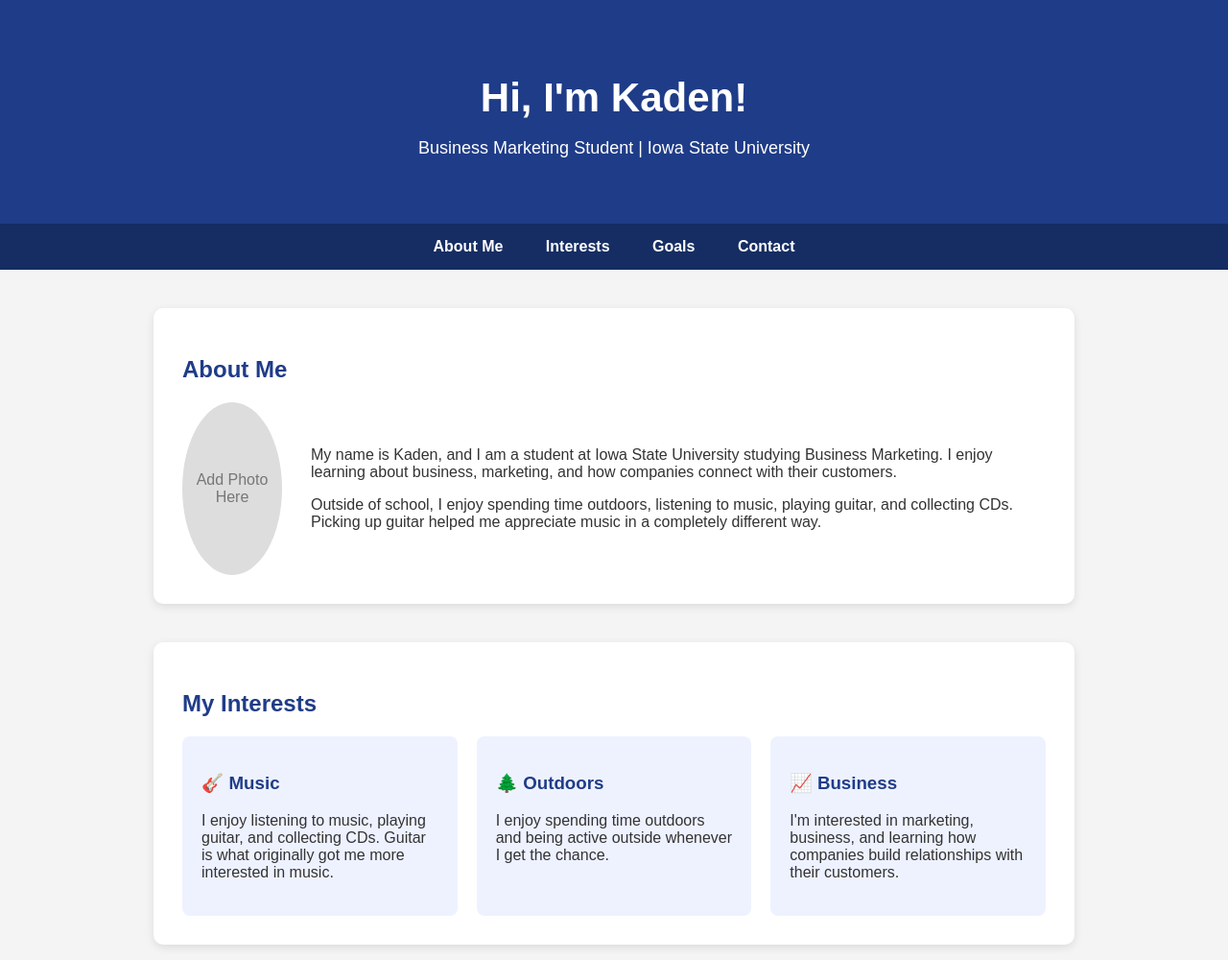
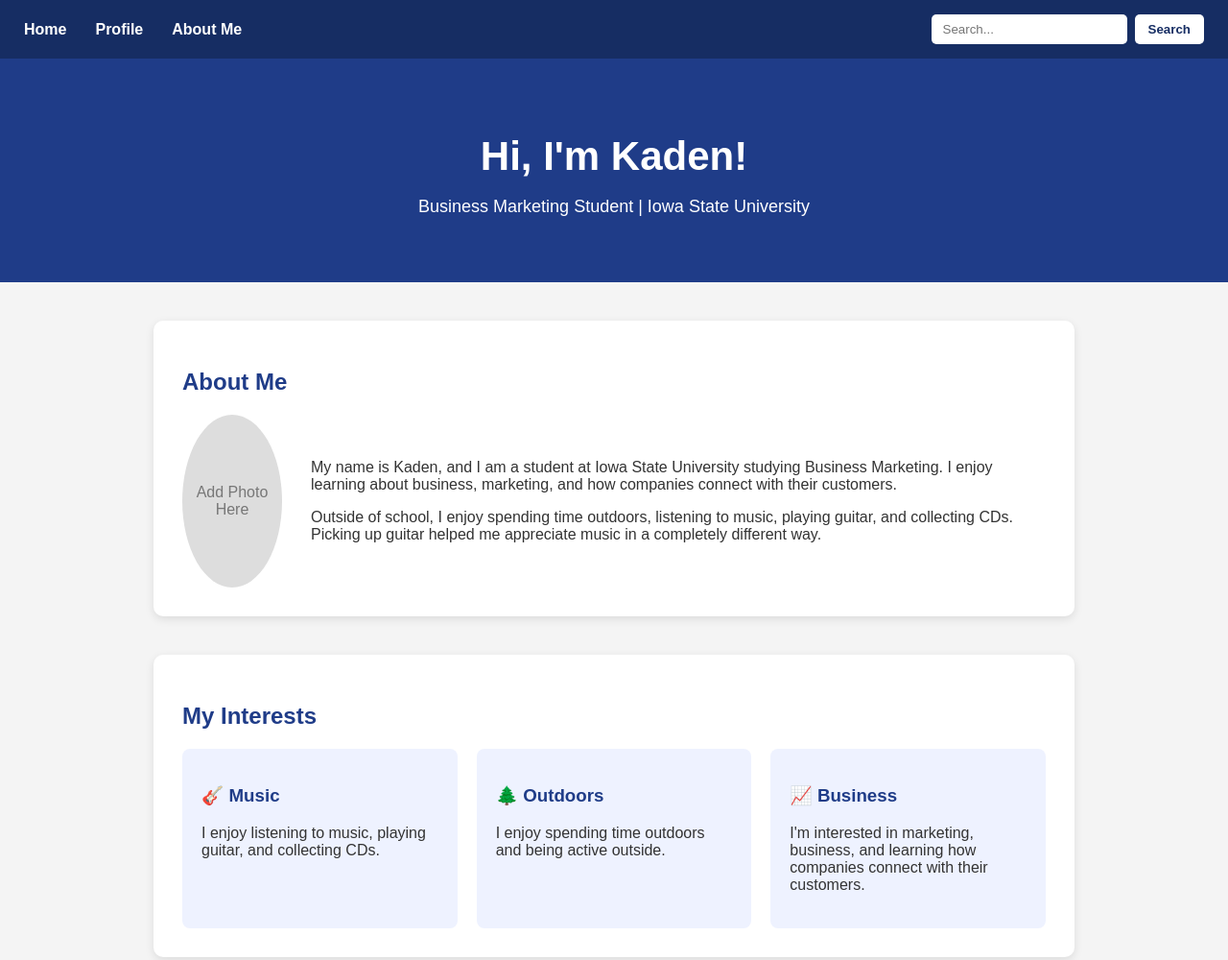
Before and after one commit to ktomkins23/Digital-Marketing-Test, a plain HTML site: page index.html in a window 1280 px wide. Shown: the top 1000 px of the page at 96% size. Drawn offline with Linux system fonts and the light colour scheme.

Commit message:
Implement sticky navigation and enhance styles
Added a sticky navigation bar and updated styles for better layout. Improved text clarity in various sections.

```diff
--- a/index.html
+++ b/index.html
@@ -1,8 +1,10 @@
+
 <!DOCTYPE html>
 <html lang="en">
 <head>
     <meta charset="UTF-8">
     <meta name="viewport" content="width=device-width, initial-scale=1.0">
+
     <title>About Me - Kaden</title>
 
     <style>
@@ -13,6 +15,64 @@
             color: #333;
         }
 
+        /* Navigation Bar */
+        .main-nav {
+            width: 100%;
+            background-color: #162d63;
+            display: flex;
+            justify-content: space-between;
+            align-items: center;
+            padding: 15px 25px;
+            box-sizing: border-box;
+            position: sticky;
+            top: 0;
+            z-index: 1000;
+        }
+
+        .nav-left {
+            display: flex;
+            gap: 30px;
+            align-items: center;
+        }
+
+        .nav-left a {
+            color: white;
+            text-decoration: none;
+            font-weight: bold;
+            font-size: 16px;
+        }
+
+        .nav-left a:hover {
+            text-decoration: underline;
+        }
+
+        .nav-right {
+            display: flex;
+            gap: 8px;
+        }
+
+        #searchBar {
+            padding: 8px 12px;
+            border: none;
+            border-radius: 5px;
+            width: 180px;
+        }
+
+        #searchButton {
+            padding: 8px 14px;
+            border: none;
+            border-radius: 5px;
+            background-color: white;
+            color: #162d63;
+            font-weight: bold;
+            cursor: pointer;
+        }
+
+        #searchButton:hover {
+            background-color: #ddd;
+        }
+
+        /* Header */
         header {
             background-color: #1f3c88;
             color: white;
@@ -29,23 +89,7 @@
             font-size: 18px;
         }
 
-        nav {
-            background-color: #162d63;
-            text-align: center;
-            padding: 15px;
-        }
-
-        nav a {
-            color: white;
-            text-decoration: none;
-            margin: 0 20px;
-            font-weight: bold;
-        }
-
-        nav a:hover {
-            text-decoration: underline;
-        }
-
+        /* Sections */
         section {
             max-width: 900px;
             margin: 40px auto;
@@ -103,14 +147,20 @@
             margin-top: 50px;
         }
 
+        /* Mobile */
         @media (max-width: 600px) {
+            .main-nav {
+                flex-direction: column;
+                gap: 15px;
+            }
+
+            .nav-left {
+                gap: 15px;
+            }
+
             .about-container {
                 flex-direction: column;
                 text-align: center;
-            }
-
-            nav a {
-                margin: 0 8px;
             }
         }
     </style>
@@ -122,13 +172,6 @@
         <h1>Hi, I'm Kaden!</h1>
         <p>Business Marketing Student | Iowa State University</p>
     </header>
-
-    <nav>
-        <a href="#about">About Me</a>
-        <a href="#interests">Interests</a>
-        <a href="#goals">Goals</a>
-        <a href="#contact">Contact</a>
-    </nav>
 
     <section id="about">
         <h2>About Me</h2>
@@ -156,7 +199,6 @@
         </div>
     </section>
 
-
     <section id="interests">
         <h2>My Interests</h2>
 
@@ -166,15 +208,13 @@
                 <h3>🎸 Music</h3>
                 <p>
                     I enjoy listening to music, playing guitar, and collecting CDs.
-                    Guitar is what originally got me more interested in music.
                 </p>
             </div>
 
             <div class="card">
                 <h3>🌲 Outdoors</h3>
                 <p>
-                    I enjoy spending time outdoors and being active outside whenever
-                    I get the chance.
+                    I enjoy spending time outdoors and being active outside.
                 </p>
             </div>
 
@@ -182,21 +222,20 @@
                 <h3>📈 Business</h3>
                 <p>
                     I'm interested in marketing, business, and learning how
-                    companies build relationships with their customers.
+                    companies connect with their customers.
                 </p>
             </div>
 
         </div>
     </section>
 
-
     <section id="goals">
         <h2>My Goals</h2>
 
         <p>
-            One of my main goals is to graduate from Iowa State University with
-            a degree in Business Marketing and build a career where I can use
-            creativity, communication, and problem-solving skills.
+            One of my main goals is to graduate from Iowa State University
+            with a degree in Business Marketing and build a career where I
+            can use creativity, communication, and problem-solving skills.
         </p>
 
         <p>
@@ -204,7 +243,6 @@
             experience that will help me succeed after college.
         </p>
     </section>
-
 
     <section id="contact">
         <h2>Contact Me</h2>
@@ -216,13 +254,14 @@
         <p>
             <strong>Email:</strong> your-email@example.com
         </p>
-
     </section>
-
 
     <footer>
         <p>© 2026 Kaden | Personal Website</p>
     </footer>
 
+    <!-- JavaScript Navigation -->
+    <script src="script.js"></script>
+
 </body>
 </html>
```
